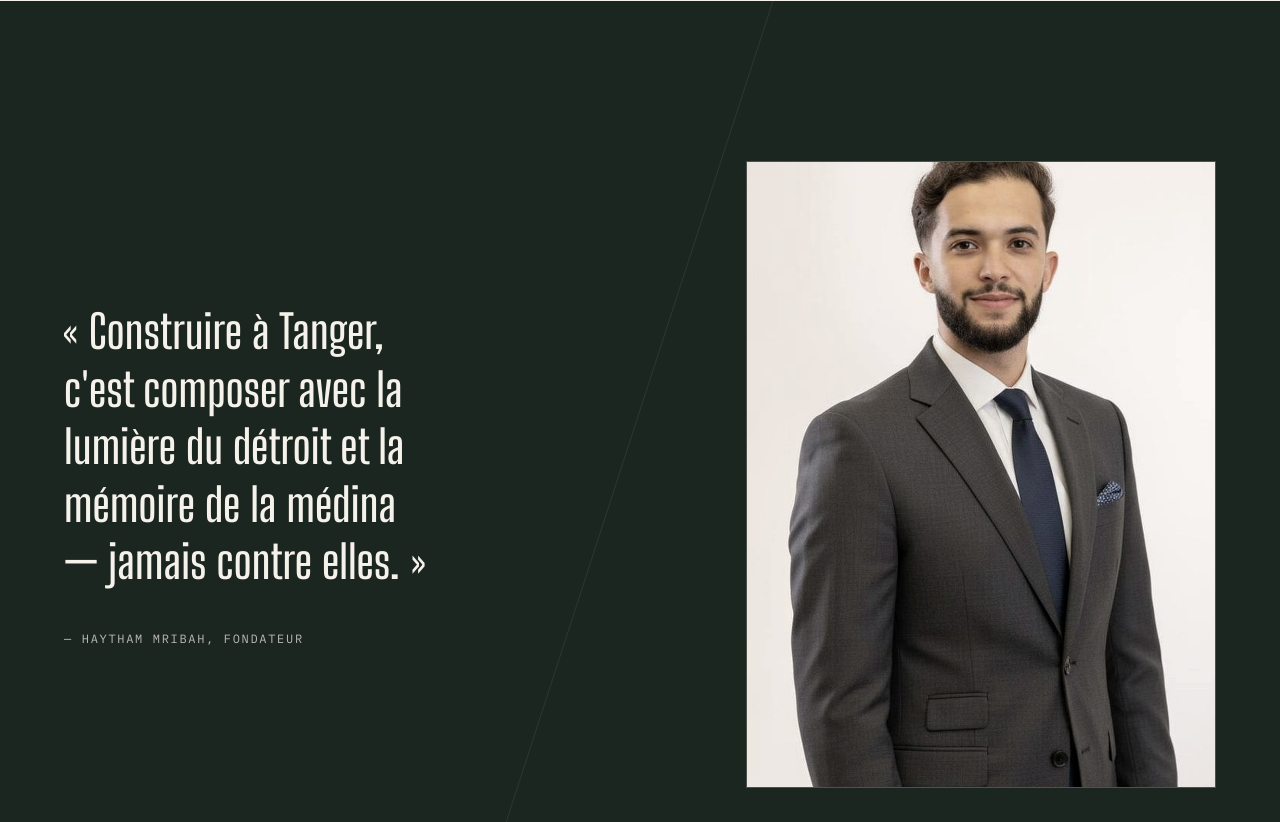
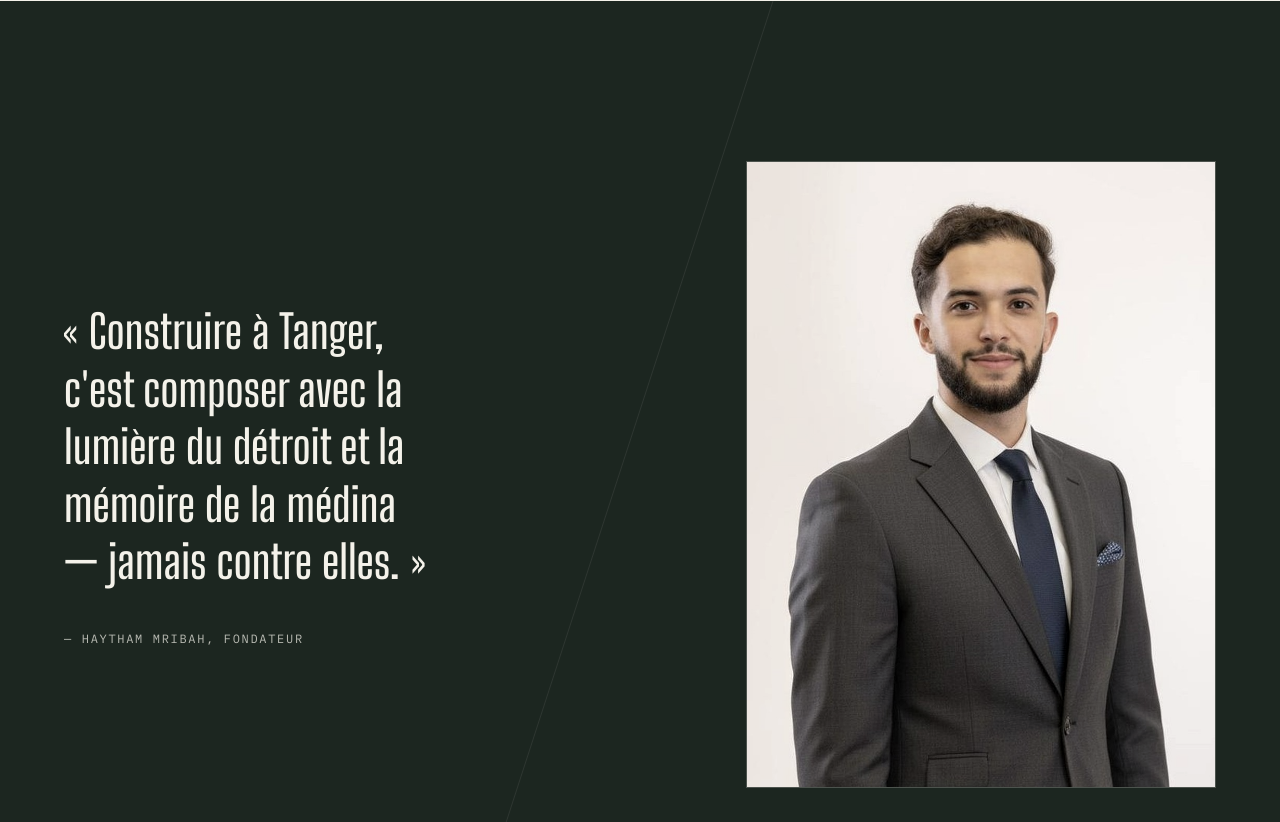
Before and after one commit to borzcodes/atelierhm, a plain HTML site: page index.html in a window 1280 px wide. Shown: the part 3517-4339 px from the top of the page. Drawn offline with Linux system fonts and the light colour scheme.

Commit message:
'fixing the founder picture'

```diff
--- a/styles.css
+++ b/styles.css
@@ -597,6 +597,7 @@
     display:none;
     width:100%;height:100%;
     object-fit:cover;
+    object-position:center 12%;
     filter:grayscale(0.4) contrast(1.05);
   }
   .portrait-placeholder{
```
